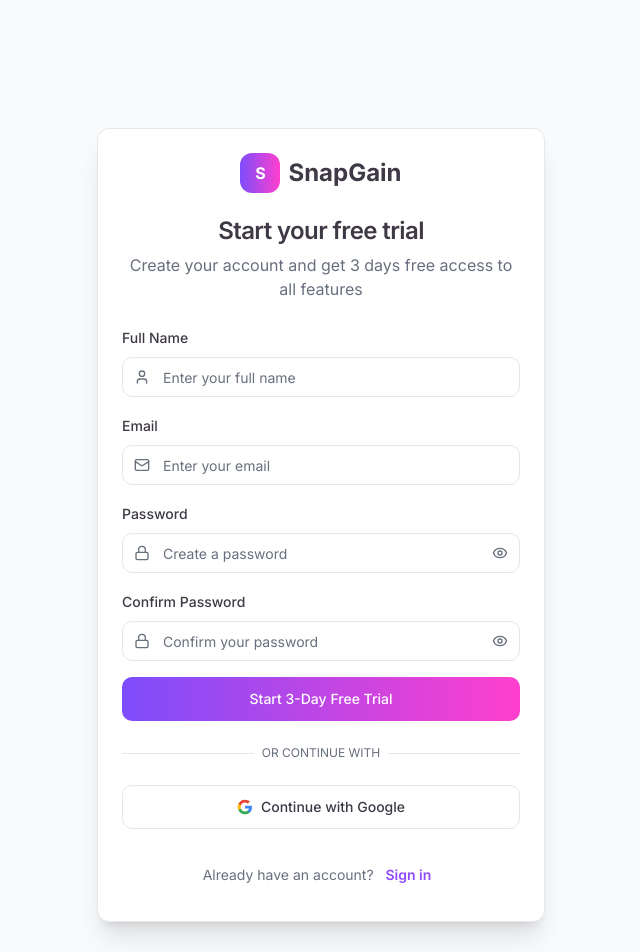
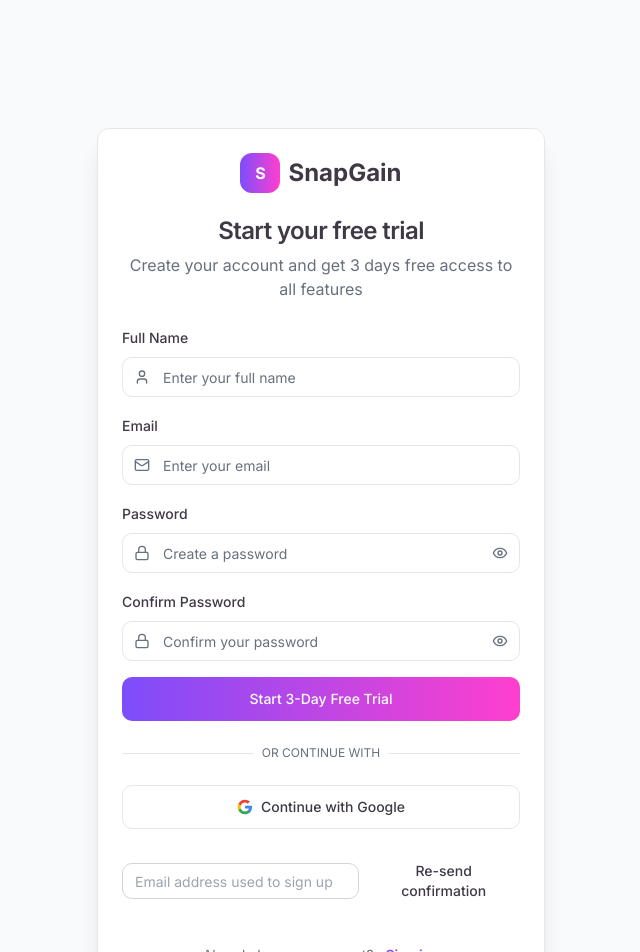
Before and after one commit to snapgain/src, a React (Vite) app: page /signup in a window 1280 px wide. Shown: the top 952 px of the page, without its empty margins (319-959 px from the left). Built offline with nearby package versions, Linux system fonts and the light colour scheme.

Commit message:
sign up resend button

```diff
--- a/src/components/auth/ResendConfirmationEmail.jsx
+++ b/src/components/auth/ResendConfirmationEmail.jsx
@@ -1,26 +1,21 @@
 import { useEffect, useState } from "react";
-import { supabase } from "../../lib/supabase"; // ← adjust if your path differs
+import { supabase } from "@/lib/supabase";
+import { Dialog, DialogContent, DialogHeader, DialogTitle } from "@/components/ui/dialog";
+import { Button } from "@/components/ui/button";
 
 export default function ResendConfirmationEmail({ defaultEmail = "" }) {
   const [email, setEmail] = useState(defaultEmail);
-  const [message, setMessage] = useState("");
-  const [loading, setLoading] = useState(false);
-  const [cooldown, setCooldown] = useState(0); // Supabase rate limit ~60s
+  const [busy, setBusy] = useState(false);
+  const [cooldown, setCooldown] = useState(0);
+  const [open, setOpen] = useState(false); // ← controla o popup
 
   useEffect(() => setEmail(defaultEmail), [defaultEmail]);
 
-  useEffect(() => {
-    if (!cooldown) return;
-    const id = setInterval(() => setCooldown((s) => Math.max(0, s - 1)), 1000);
-    return () => clearInterval(id);
-  }, [cooldown]);
+  const onSubmit = async (e) => {
+    e.preventDefault();
+    if (!email || busy || cooldown) return;
 
-  const handleResend = async (e) => {
-    e.preventDefault();
-    if (cooldown || !email) return;
-
-    setLoading(true);
-    setMessage("");
+    setBusy(true);
 
     try {
       const { error } = await supabase.auth.resend({
@@ -30,38 +25,106 @@
           emailRedirectTo: `${import.meta.env.VITE_SITE_URL || window.location.origin}/dashboard`,
         },
       });
-
       if (error) throw error;
 
-      setMessage("Confirmation email re-sent. Please check your inbox (and your junk folder).");
+      // abre o popup de sucesso
+      setOpen(true);
+
+      // inicia cooldown (aprox. 60s)
       setCooldown(60);
+      const timer = setInterval(() => {
+        setCooldown((s) => {
+          if (s <= 1) clearInterval(timer);
+          return Math.max(0, s - 1);
+        });
+      }, 1000);
     } catch (err) {
-      setMessage(
-        err?.message || "Something went wrong. Please try again in a moment."
-      );
+      // opcional: mostrar erro simples (sem popup)
+      console.error(err);
+      alert(err?.message || "Something went wrong. Please try again shortly.");
     } finally {
-      setLoading(false);
+      setBusy(false);
     }
   };
 
   return (
-    <form onSubmit={handleResend} style={{ display: "flex", gap: 8, alignItems: "center" }}>
-      <label htmlFor="resend-email" style={{ position: "absolute", left: "-9999px" }}>
-        Email address
-      </label>
+    <>
+      <form onSubmit={onSubmit} className="flex items-center gap-2">
+        {/* Label invisível para acessibilidade */}
+        <label htmlFor="resend-email" className="sr-only">Email address</label>
+
+        {/* INPUT — borda fina e discreta */}
         <input
           id="resend-email"
           type="email"
           value={email}
           onChange={(e) => setEmail(e.target.value)}
-        placeholder="Email address"
+          placeholder="Email address used to sign up"
           required
-        disabled={loading}
+          disabled={busy}
+          className="
+            h-9 w-[260px] rounded-md border border-gray-300
+            bg-white px-3 text-sm
+            placeholder:text-gray-400
+            focus:outline-none focus:ring-2 focus:ring-[#4285F4] focus:border-[#4285F4]
+            disabled:opacity-60
+          "
         />
-      <button type="submit" disabled={loading || cooldown > 0}>
-        {cooldown ? `Try again in ${cooldown}s` : loading ? "Sending…" : "Re-send confirmation email"}
+
+        {/* BUTTON — branco com borda em degradê; fica #4285F4 sólido ao clicar */}
+        <button
+          type="submit"
+          disabled={busy || cooldown > 0}
+          className="
+            group relative inline-flex items-center justify-center
+            rounded-md text-sm font-medium
+            transition-colors focus:outline-none
+            disabled:cursor-not-allowed disabled:opacity-60
+          "
+        >
+          {/* “borda” em gradiente */}
+          <span
+            aria-hidden="true"
+            className="
+              absolute inset-0 rounded-md p-[1px]
+              bg-gradient-to-r from-[#4285F4]/80 to-[#4285F4]
+              opacity-90 group-hover:opacity-100
+              transition-opacity
+            "
+          />
+          {/* interior branco; fica sólido ao pressionar */}
+          <span
+            className="
+              relative rounded-[6px] bg-white px-3 py-2
+              group-active:bg-[#4285F4] group-active:text-white
+              group-hover:bg-white
+              transition-colors
+            "
+          >
+            {cooldown ? `Try again in ${cooldown}s` : busy ? "Sending…" : "Re-send confirmation"}
+          </span>
         </button>
-      {message && <small>{message}</small>}
       </form>
+
+      {/* POPUP de sucesso */}
+      <Dialog open={open} onOpenChange={setOpen}>
+        <DialogContent className="sm:max-w-md">
+          <DialogHeader>
+            <DialogTitle>Confirmation email re-sent</DialogTitle>
+          </DialogHeader>
+          <p className="text-sm text-muted-foreground">
+            Please check your inbox (and your junk folder).
+          </p>
+          <div className="mt-4 flex justify-end">
+            <Button
+              onClick={() => setOpen(false)}
+              className="relative"
+            >
+              Close
+            </Button>
+          </div>
+        </DialogContent>
+      </Dialog>
+    </>
   );
 }
--- a/src/pages/LoginPage.jsx
+++ b/src/pages/LoginPage.jsx
@@ -9,7 +9,7 @@
 import { Mail, Lock, Eye, EyeOff } from 'lucide-react';
 import { useAuth } from '@/contexts/AuthContext';
 import { GoogleAuthButton } from '@/components/auth/GoogleAuthButton';
-import ResendConfirmationEmail from "@/components/auth/ResendConfirmationEmail";
+
 
 
 
@@ -249,7 +249,6 @@
                   </div>
                 </form>
 
-                <ResendConfirmationEmail />
 
                 <div className="mt-6 text-center">
                   <p className="text-sm text-muted-foreground">
--- a/src/pages/SignupPage.jsx
+++ b/src/pages/SignupPage.jsx
@@ -11,7 +11,7 @@
 import { supabase } from '@/lib/supabase';
 import { useToast } from '@/components/ui/use-toast';
 import ProfileSetupModal from '@/components/profile/ProfileSetupModal';
-
+import ResendConfirmationEmail from "@/components/auth/ResendConfirmationEmail";
 const containerVariants = {
   hidden: { opacity: 0 },
   visible: {
@@ -523,6 +523,9 @@
                   )}
                 </Button>
 
+                <ResendConfirmationEmail />
+
+
                 {/* Login Link - ✅ CORRIGIR PARA MOBILE */}
                 <div className="text-center text-sm">
                   <span className="text-muted-foreground">Already have an account? </span>
```
Lines whose indentation alone changed are shown as unchanged.
